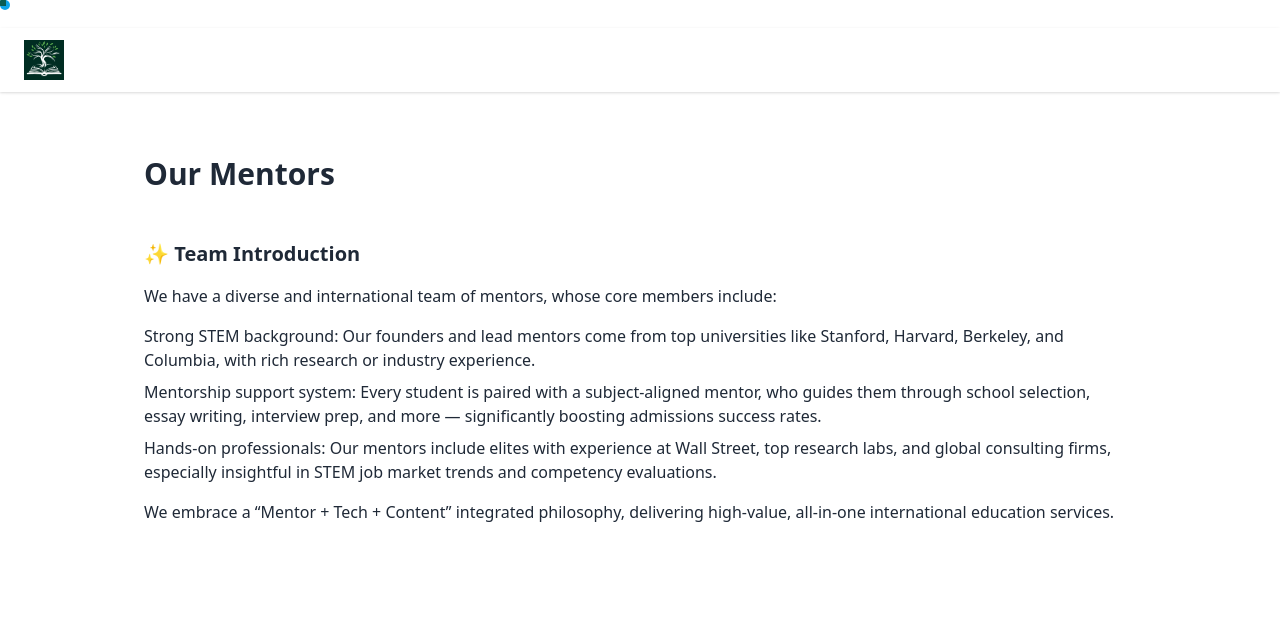
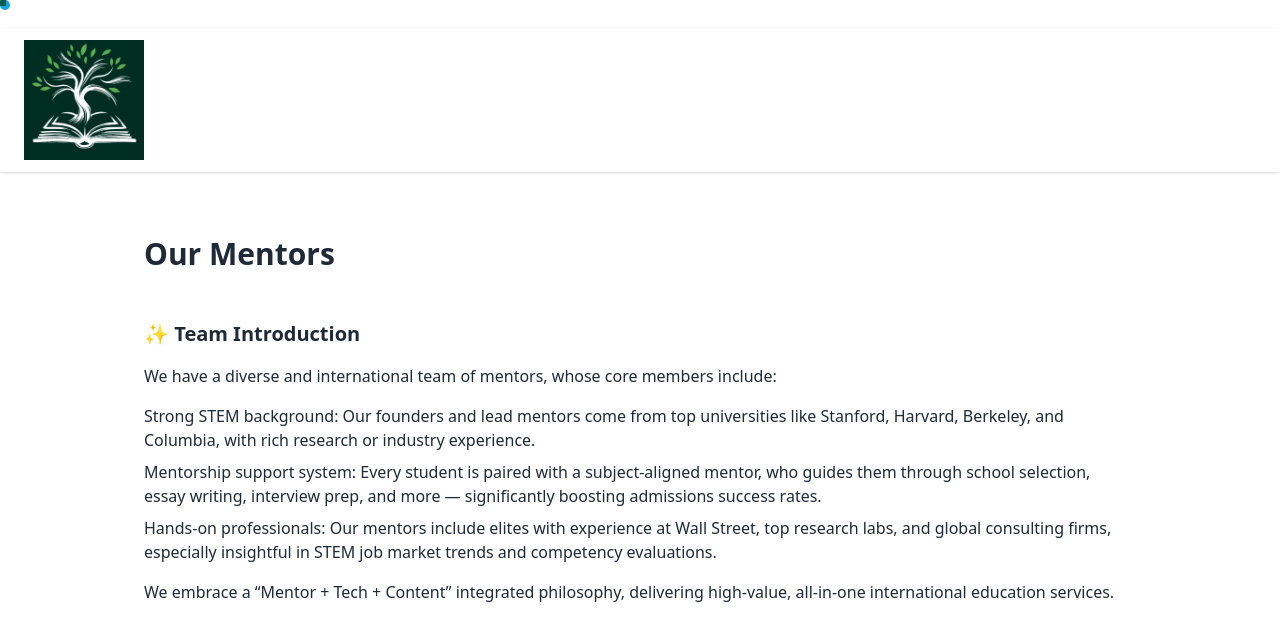
Before and after one commit to CodeJPWang/QW, a website: page team.html in a window 1280 px wide. Shown: the top 617 px of the page. Drawn offline with nearby package versions, Linux system fonts and the light colour scheme; files that its build step writes are made by us from their sources.

```diff
--- a/partials/header.html
+++ b/partials/header.html
@@ -13,7 +13,7 @@
 
     <!-- 左侧 Logo + Brand -->
     <a href="index.html" class="flex items-center gap-3">
-      <img src="assets/images/Wordpress.png" alt="QuantWings Logo" class="h-10 w-auto">
+      <img src="assets/images/Wordpress.png" alt="QuantWings Logo" style="width: 120px; height: auto;">
       <span class="text-2xl font-bold">QuantWings</span>
     </a>
 
```
